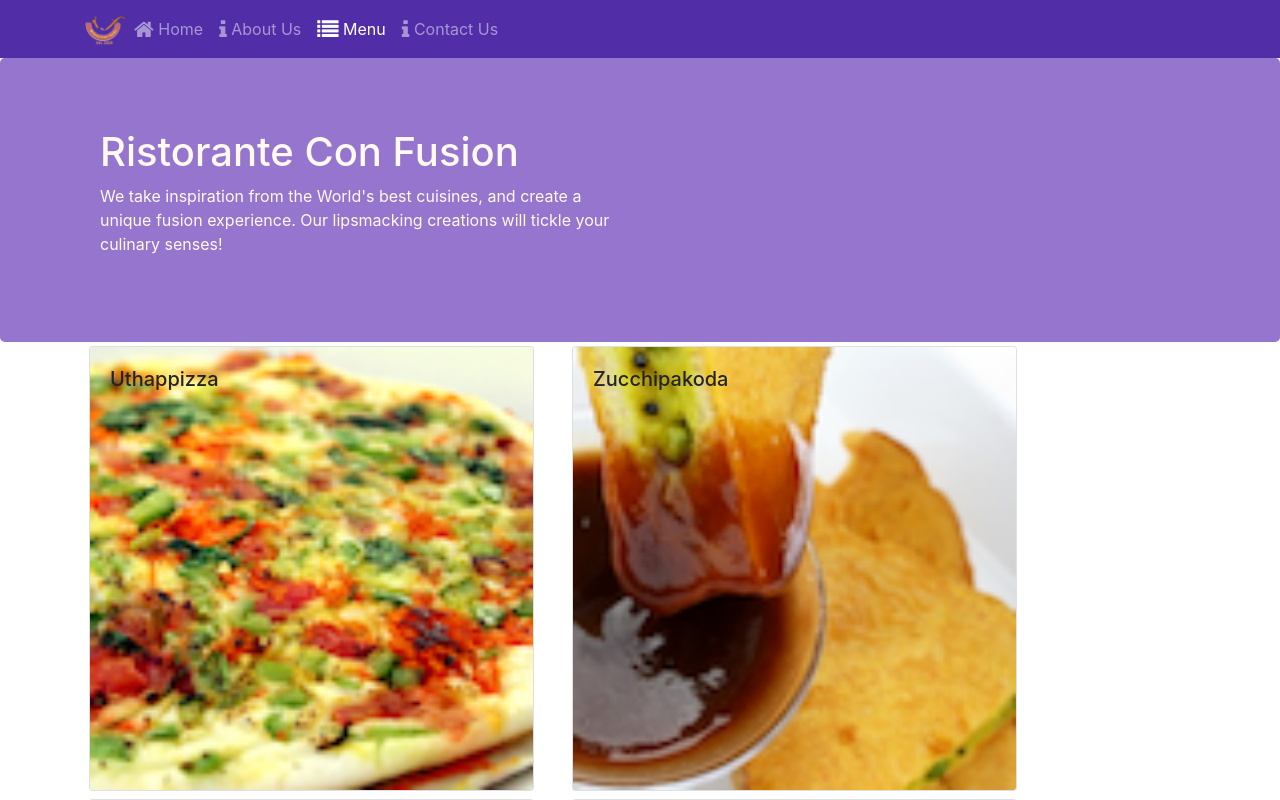
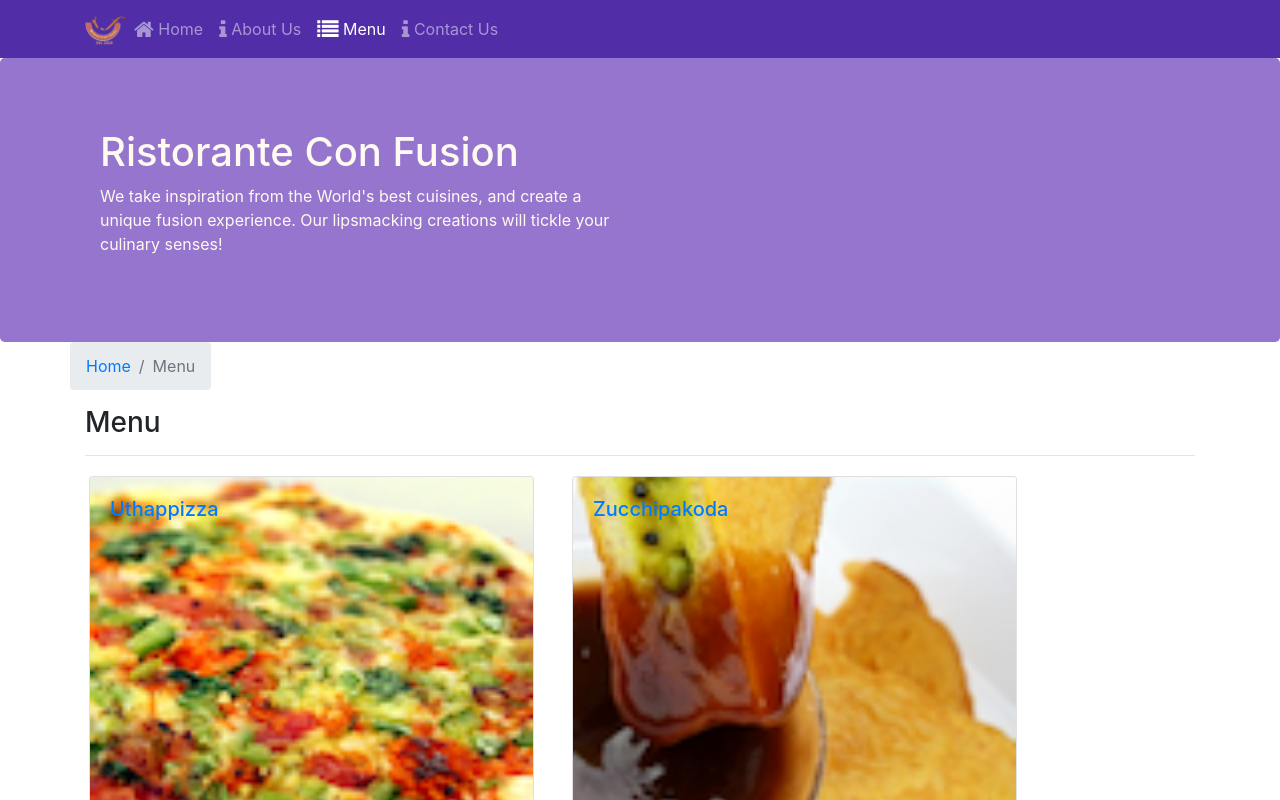
Before and after one commit to Sarvar149/react_confusion, a React (Create React App) app: page /menu in a window 1280 px wide. Shown: the top 800 px of the page. Built offline with nearby package versions, Linux system fonts and the light colour scheme.

Commit message:
Single Page Application Part 2

```diff
--- a/src/components/DishdetailComponents.js
+++ b/src/components/DishdetailComponents.js
@@ -1,10 +1,18 @@
 import React from "react";
-import { Card, CardBody, CardImg, CardText, CardTitle } from "reactstrap";
+import {
+  Card,
+  CardBody,
+  CardImg,
+  CardText,
+  CardTitle,
+  Breadcrumb,
+  BreadcrumbItem,
+} from "reactstrap";
+import { Link } from "react-router-dom";
 
 function RenderDish({ dish }) {
   if (dish != null) {
     return (
-      <div className="col-12 col-md-5 m-1">
       <Card>
         <CardImg width="100%" src={dish.image} alt={dish.name}></CardImg>
         <CardBody>
@@ -12,7 +20,6 @@
           <CardText>{dish.description}</CardText>
         </CardBody>
       </Card>
-      </div>
     );
   } else {
     return <div></div>;
@@ -23,7 +30,7 @@
   if (comments == null) {
     return <div></div>;
   } else {
-    const cmns = comments.comments.map((comment) => {
+    const cmns = comments.map((comment) => {
       return (
         <li key={comment.id}>
           <p>{comment.comment}</p>
@@ -40,24 +47,36 @@
     });
 
     return (
-      <div className="col-12 col-md-5 m-z">
+      <>
         <h4>Comments</h4>
         <ul className="list-unstyled">{cmns}</ul>
-      </div>
+      </>
     );
   }
 }
 
 const DishDetail = (props) => {
-  if (props.dish == null) {
-    return <div></div>;
-  }
-
   return (
     <div className="container">
       <div className="row">
+        <Breadcrumb>
+          <BreadcrumbItem>
+            <Link to="/menu">Menu</Link>
+          </BreadcrumbItem>
+          <BreadcrumbItem active>{props.dish.name}</BreadcrumbItem>
+        </Breadcrumb>
+        <div className="col-12">
+          <h3>{props.dish.name}</h3>
+          <hr />
+        </div>
+      </div>
+      <div className="row">
+        <div className="col-12 col-md-5 m-1">
           <RenderDish dish={props.dish} />
-        <RenderComments comments={props.dish} />
+        </div>
+        <div className="col-12 col-md-5 m-1">
+          <RenderComments comments={props.comments} />
+        </div>
       </div>
     </div>
   );
--- a/src/components/MainComponent.js
+++ b/src/components/MainComponent.js
@@ -33,12 +33,29 @@
         />
       );
     };
+
+    const DishWithId = ({ match }) => {
+      return (
+        <DishDetail
+          dish={
+            this.state.dishes.filter(
+              (dish) => dish.id === parseInt(match.params.dishId, 10)
+            )[0]
+          }
+          comments={this.state.comments.filter(
+            (comment) => comment.dishId === parseInt(match.params.dishId, 10)
+          )}
+        />
+      );
+    };
+
     return (
       <div>
         <Header />
         <Switch>
           <Route path="/home" component={HomePage} />
           <Route path="/contactus" component={Contact} />
+          <Route path="/menu/:dishId" component={DishWithId} />
           <Route
             exact
             path="/menu"
--- a/src/components/MenuComponent.js
+++ b/src/components/MenuComponent.js
@@ -1,14 +1,24 @@
 import React from "react";
-import { Card, CardImg, CardImgOverlay, CardTitle } from "reactstrap";
+import {
+  Card,
+  CardImg,
+  CardImgOverlay,
+  CardTitle,
+  Breadcrumb,
+  BreadcrumbItem,
+} from "reactstrap";
+import { Link } from "react-router-dom";
 
 function RenderMenuItem({ dish, onClick }) {
   return (
-    <Card key={dish.id} onClick={() => onClick(dish.id)}>
-      <CardImg width="100%" src={dish.image} alt={dish.name}></CardImg>
+    <Card>
+      <Link to={`/menu/${dish.id}`}>
+        <CardImg width="100%" src={dish.image} alt={dish.name}></CardImg>
 
-      <CardImgOverlay>
-        <CardTitle>{dish.name}</CardTitle>
-      </CardImgOverlay>
+        <CardImgOverlay>
+          <CardTitle>{dish.name}</CardTitle>
+        </CardImgOverlay>
+      </Link>
     </Card>
   );
 }
@@ -24,6 +34,18 @@
 
   return (
     <div className="container">
+      <div className="row">
+        <Breadcrumb>
+          <BreadcrumbItem>
+            <Link to="/home">Home</Link>
+          </BreadcrumbItem>
+          <BreadcrumbItem active>Menu</BreadcrumbItem>
+        </Breadcrumb>
+        <div className="col-12">
+          <h3>Menu</h3>
+          <hr />
+        </div>
+      </div>
       <div className="row">{menu}</div>
     </div>
   );
```
Lines whose indentation alone changed are shown as unchanged.
